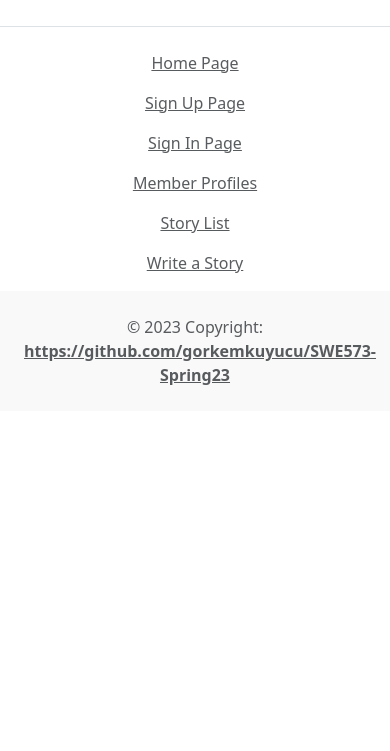
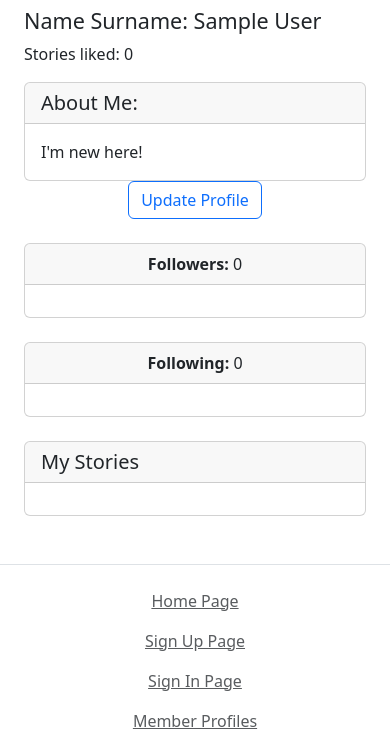
Before and after one commit to gorkemkuyucu/SWE573-Spring23, a Django app: page /profiles/1 in a window 390 px wide. Shown: the part 523-1274 px from the top of the page. Before the commit the page ends 908 px from the top, so only its background shows below. Run offline with Django 4.2, Linux system fonts and the light colour scheme; the visitor is signed in with stand-in values (Sample User, id 1); data comes from the database, SQL or seed files in the repository; data that the repository does not hold is empty.

Commit message:
Shape html pages

```diff
--- a/templates/accounts/profile.html
+++ b/templates/accounts/profile.html
@@ -1,20 +1,92 @@
 {% extends 'base.html' %}
+{% load static %}
 
-<h1> Profiles</h1>
+
+<h1>Profiles</h1>
 {% block content %}
+{% if profile %}
   <div class="container">
     <div class="row">
-      <div class="col-md-4">
+      <div class="col-md-8">
         <div class="profile-info">
+
+          <img src="{{ profile.profile_picture.url }}" alt="Profile picture" class="rounded-circle" style="max-width: 150px; height: 150px;">
           <h3>@{{ profile.user.username }}</h3>
+          <h4>Name Surname: {{ profile.user.first_name }} {{ profile.user.last_name }}</h4>
           <p>Stories liked: {{ profile.user.like_story.count }}</p>
-          <p>Followers: {{ profile.followed_by.count }}</p>
-          <p>Following: {{ profile.follows.count }}</p>
+          <div class="card">
+            <h5 class="card-header">About Me:</h5>
+            <div class="card-body">
+              <p class="card-text">{{ profile.about_me|default:"I'm new here!" }}</p>
+            </div>
+          </div>
         </div>
       </div>
-      <div class="col-md-8">
-        <!-- Display the user's stories -->
+      <div class="col-md-3">
+        <center>
+        {% if user == profile.user %}
+          <a href="{% url 'update_profile' profile.user.id %}" class="btn btn-outline-primary">Update Profile</a>
+          <br/><br/>
+        {% else %}
+          <form method=POST>
+            {% csrf_token %}
+            {% if profile in user.profile.follows.all %}
+              <button class="btn btn-outline-secondary" name="follow" value="unfollow" type="submit">Unfollow</button>
+            {% else %}
+              <button class="btn btn-outline-primary" name="follow" value="follow" type="submit">Follow</button>
+            {% endif %}
+          </form>
+          <br/>
+        {% endif %}
+        </center>
+        <div class="card text-center">
+          <div class="card-header">
+            <strong>Followers:</strong> {{ profile.followed_by.count }}
+          </div>
+          <div class="card-body">
+            <p class="card-text">{% for following in profile.followed_by.all %}
+              <a href="{% url 'profile' following.user.id %}">@{{ following }}</a><br/>
+            {% endfor %}
+            </p>
+          </div>
+        </div>
+        <br/>
+        <div class="card text-center">
+          <div class="card-header">
+            <strong>Following:</strong> {{ profile.follows.count }}
+          </div>
+          <div class="card-body">
+            <p class="card-text">{% for following in profile.follows.all %}
+              <a href="{% url 'profile' following.user.id %}">@{{ following }}</a><br/>
+            {% endfor %}
+            </p>
+          </div>
+        </div>
+      </div>
+    </div>
+    <br/>
+
+    <div class="card">
+      <h5 class="card-header">My Stories</h5>
+      <div class="card-body">
+          {% for story in stories %}
+            {% if story.owner.id == profile.user.id %}
+              <div class="card mb-3">
+                <div class="card-body">
+                  <h5 class="card-title"><a href="{% url 'read_story' story.id %}">{{ story.title }}</a></h5>
+                  <p class="card-text"><small>In between {{ story.start_date.day }}.{{ story.start_date.month }}.{{ story.start_date.year }} and {{ story.end_date.day }}.{{ story.end_date.month }}.{{ story.end_date.year }}</samll></p>
+                  <p class="card-text"><small class="text-muted"> Published on {{ story.created_date.day }}.{{ story.created_date.month }}.{{ story.created_date.year }}</small></p>
+                  {% if user == profile.user %}
+                    <button class="btn btn-outline-primary float-right">
+                      <a href="{% url 'edit_story' story.id %}" style="text-decoration: none; color: inherit;">Edit Story</a>
+                    </button>
+                  {% endif %}
+                </div>
+              </div>
+            {% endif %}
+          {% endfor %}
       </div>
     </div>
   </div>
+{% endif %}
 {% endblock %}
--- a/templates/accounts/sign_up.html
+++ b/templates/accounts/sign_up.html
@@ -1,6 +1,7 @@
 {% extends 'base.html' %}
 
 {% block content %}
+<div class="col-md-8 offset-md-2">
 <h3>Sign Up</h3>
 
 <form method="POST" action="">
@@ -9,5 +10,6 @@
     <input type="submit" name="Create User" label="Send">
 
 </form>
+</div>
 <!--<p><button type="submit">I have a verification code</button></p>-->
 {% endblock %}
```
Also changed, not shown: templates/accounts/profiles.html (+17 -3 lines), templates/accounts/sign_in.html (+9 -7 lines).
